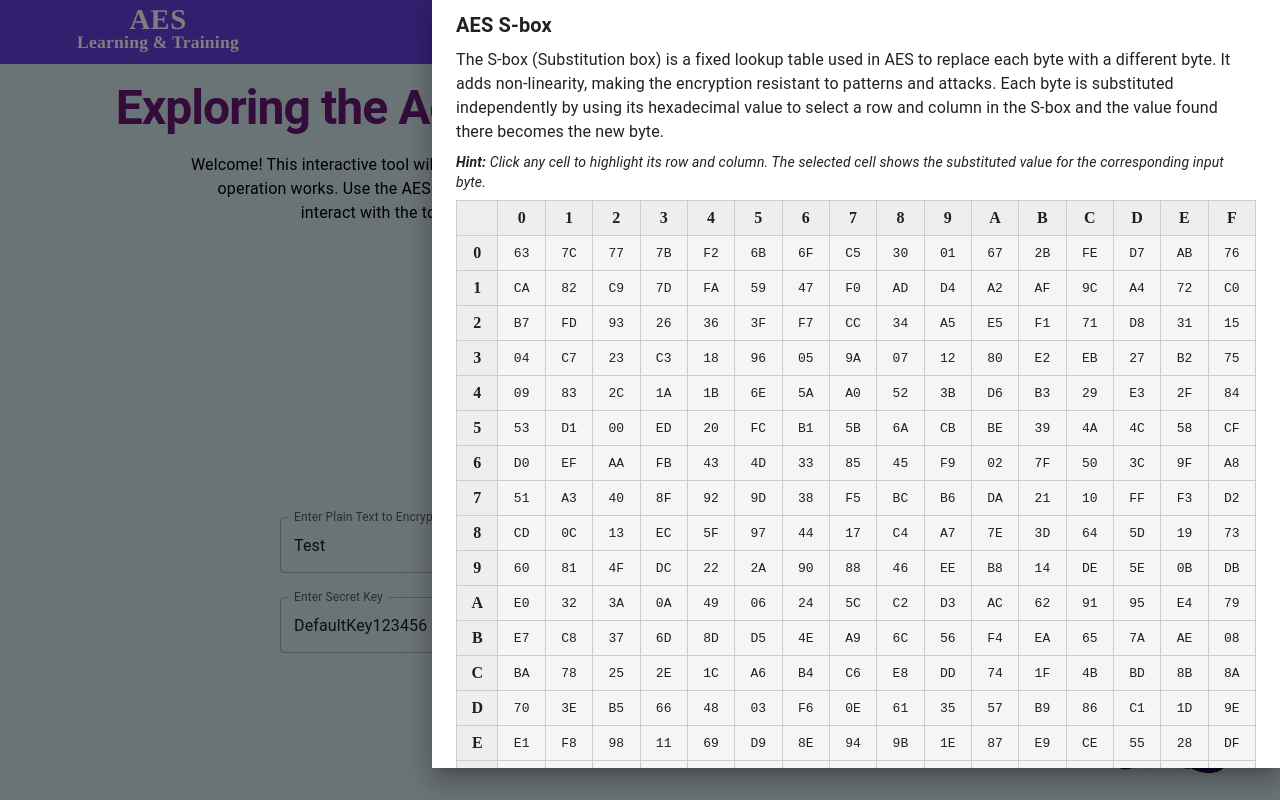
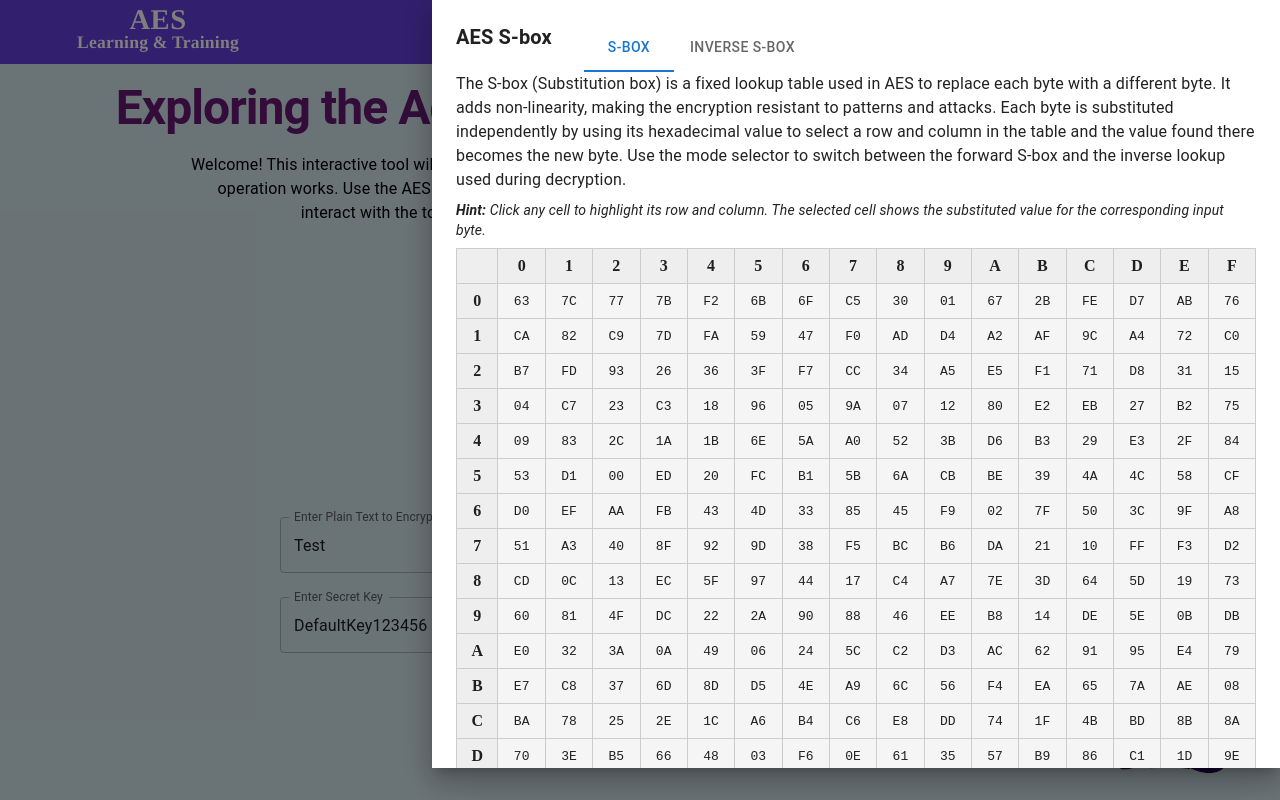
Before and after one commit to Angeliki-Alexop/learn_aes, a React (Vite) app: page /learn_aes/step-by-step in a window 1280 px wide. Both pictures are taken after a click on the button 1164 px from the left and 32 px from the top of the page. Built offline with nearby package versions, Linux system fonts and the light colour scheme; some icons are missing.

Commit message:
showing both sboxes in drawer. NEED TO FIX SELECTION style

```diff
--- a/src/components/SBoxOverlay.jsx
+++ b/src/components/SBoxOverlay.jsx
@@ -1,10 +1,11 @@
 import React from "react";
-import { Drawer, Box, Typography, IconButton } from "@mui/material";
+import { Drawer, Box, Typography, IconButton, Tabs, Tab } from "@mui/material";
 import CloseIcon from "@mui/icons-material/Close";
-import { sBox } from "../utils/aes_manual_v2";
+import { sBox, invSBox } from "../utils/aes_manual_v2";
 
 function SBoxOverlay({ open, onClose }) {
   const [selected, setSelected] = React.useState(null);
+  const [mode, setMode] = React.useState('sbox'); // 'sbox' or 'invsbox'
 
   const handleCellClick = (row, col) => {
     setSelected({ row, col });
@@ -38,15 +39,29 @@ function SBoxOverlay({ open, onClose }) {
             justifyContent: "space-between",
           }}
         >
+          <Box sx={{ display: 'flex', alignItems: 'center', gap: 2, flex: 1 }}>
             <Typography
               variant="h6"
               fontWeight="bold"
               align="left"
               gutterBottom
-            sx={{ flex: 1, marginTop: -2 }}
+              sx={{ marginTop: -2 }}
             >
               AES S-box
             </Typography>
+            <Tabs
+              value={mode}
+              onChange={(e, val) => { setMode(val); setSelected(null); }}
+              aria-label="S-box pages"
+              sx={{ ml: 2 }}
+              textColor="primary"
+              indicatorColor="primary"
+              size="small"
+            >
+              <Tab label="S-Box" value="sbox" />
+              <Tab label="Inverse S-Box" value="invsbox" />
+            </Tabs>
+          </Box>
           <IconButton
             onClick={() => {
               setSelected(null);
@@ -59,12 +74,12 @@ function SBoxOverlay({ open, onClose }) {
           </IconButton>
         </Box>
           <Typography variant="body1" gutterBottom>
-          The S-box (Substitution box) is a fixed lookup table used in AES to
+          The {mode === 'sbox' ? 'S-box' : 'Inverse S-box'} (Substitution box) is a fixed lookup table used in AES to
           replace each byte with a different byte. It adds non-linearity, making
           the encryption resistant to patterns and attacks. Each byte is
           substituted independently by using its hexadecimal value to select a
-          row and column in the S-box and the value found there becomes the new
-          byte.
+          row and column in the table and the value found there becomes the new
+          byte. Use the mode selector to switch between the forward S-box and the inverse lookup used during decryption.
         </Typography>
         <Typography variant="body2" sx={{ mt: 1, mb: 1, fontStyle: "italic" }}>
           <strong>Hint:</strong> Click any cell to highlight its row and column.
@@ -122,6 +137,7 @@ function SBoxOverlay({ open, onClose }) {
                       selected && selected.row === row && !isSelected;
                     const isCol =
                       selected && selected.col === col && !isSelected;
+                    const table = mode === 'sbox' ? sBox : invSBox;
                     return (
                       <td
                         key={col}
@@ -140,7 +156,7 @@ function SBoxOverlay({ open, onClose }) {
                           transition: "background 0.2s",
                         }}
                       >
-                        {sBox[idx].toString(16).padStart(2, "0").toUpperCase()}
+                        {table[idx].toString(16).padStart(2, "0").toUpperCase()}
                       </td>
                     );
                   })}
--- a/src/utils/aes_manual_v2.js
+++ b/src/utils/aes_manual_v2.js
@@ -108,7 +108,7 @@ export const addRoundKey = (state, roundKey) => {
 };
 
 // Build inverse S-box from sBox
-const invSBox = (() => {
+export const invSBox = (() => {
   const inv = new Array(256);
   for (let i = 0; i < sBox.length; i++) inv[sBox[i]] = i;
   return inv;
```
Lines whose indentation alone changed are shown as unchanged.
